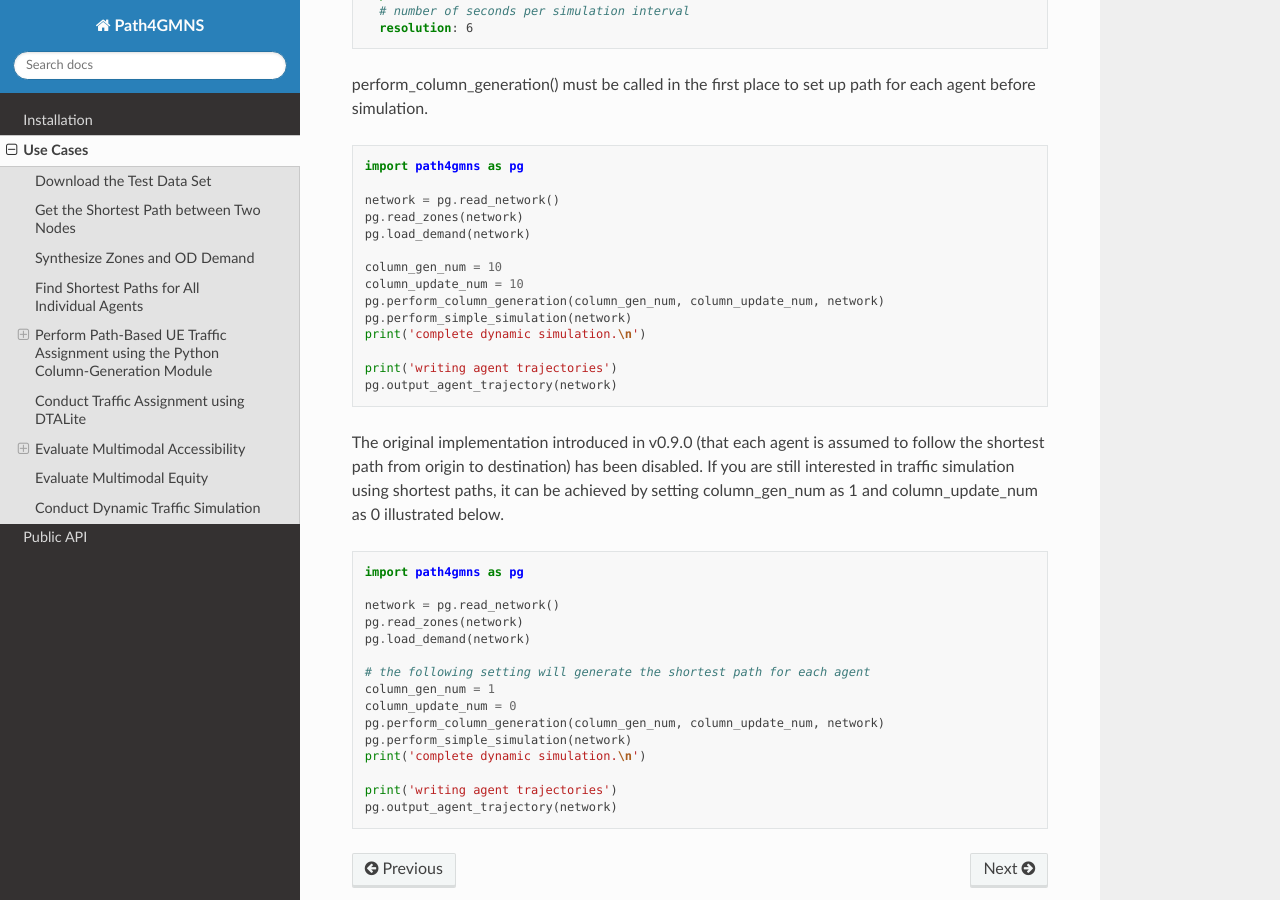
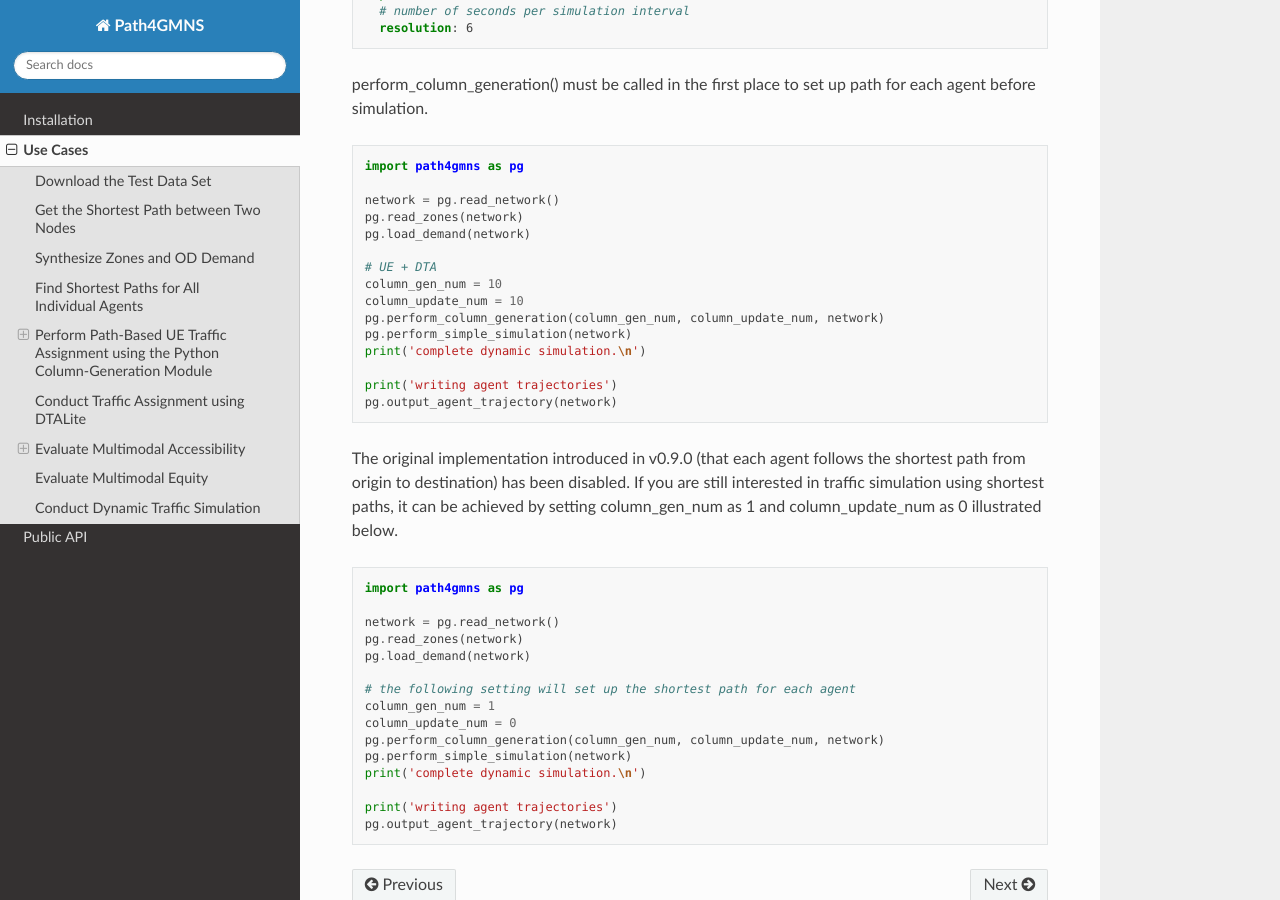
Before and after one commit to jdlph/Path4GMNS, a Sphinx documentation site: the page built from docs/source/usecases.md, in a window 1280 px wide and 900 px high, scrolled down 12111 px. Built offline with Sphinx 7.4.7 and the Read the Docs theme 2.0.0, drawn with Linux system fonts in a browser that asks for light colours.

Commit message:
update tutorial and other documents
- replace path_engine_x86.dylib with the build without SpecialDeque.

````diff
--- a/docs/source/usecases.md
+++ b/docs/source/usecases.md
@@ -511,6 +511,7 @@
 pg.read_zones(network)
 pg.load_demand(network)
 
+# UE + DTA
 column_gen_num = 10
 column_update_num = 10
 pg.perform_column_generation(column_gen_num, column_update_num, network)
@@ -521,7 +522,7 @@
 pg.output_agent_trajectory(network)
 ```
 
-The original implementation introduced in v0.9.0 (that each agent is assumed to follow the shortest path from origin to destination) has been disabled. If you are still interested in traffic simulation using shortest paths, it can be achieved by setting column_gen_num as 1 and column_update_num as 0 illustrated below.
+The original implementation introduced in v0.9.0 (that each agent follows the shortest path from origin to destination) has been disabled. If you are still interested in traffic simulation using shortest paths, it can be achieved by setting column_gen_num as 1 and column_update_num as 0 illustrated below.
 
 ```Python
 import path4gmns as pg
@@ -530,7 +531,7 @@
 pg.read_zones(network)
 pg.load_demand(network)
 
-# the following setting will generate the shortest path for each agent
+# the following setting will set up the shortest path for each agent
 column_gen_num = 1
 column_update_num = 0
 pg.perform_column_generation(column_gen_num, column_update_num, network)
````
Also changed, not shown: README.md (+1 -1 lines), 2 other files.
